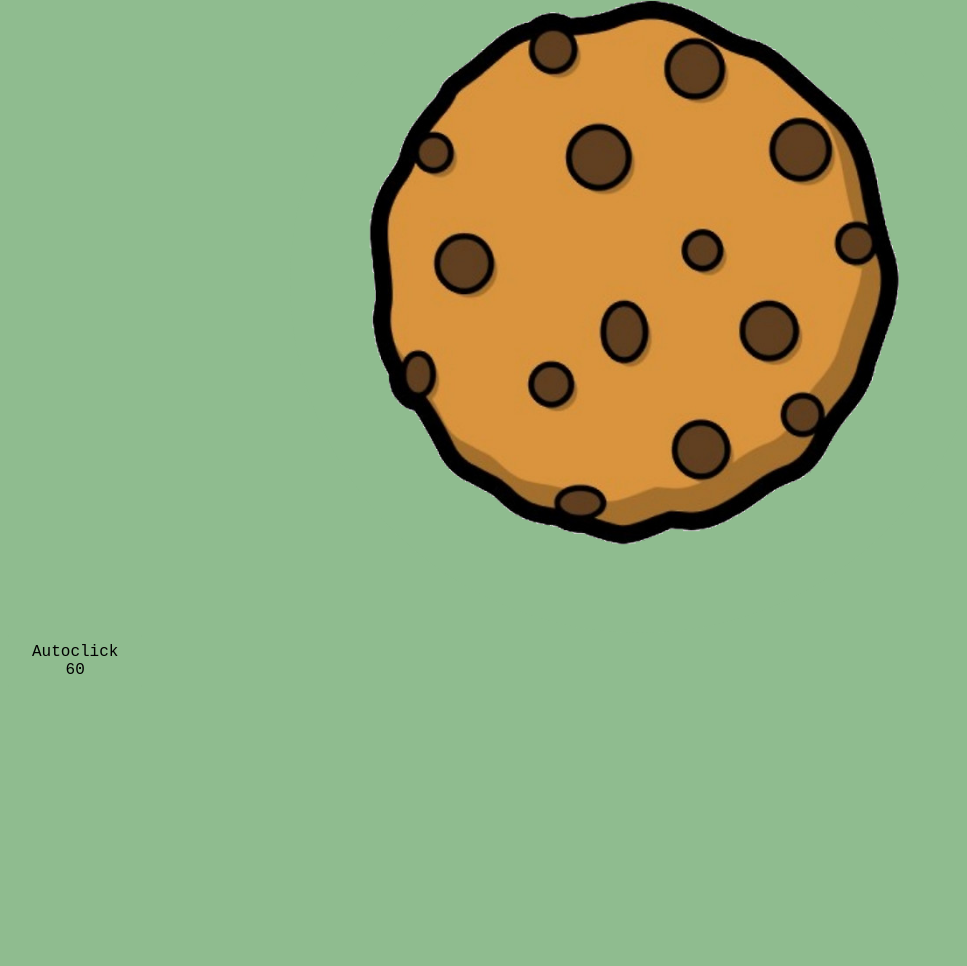
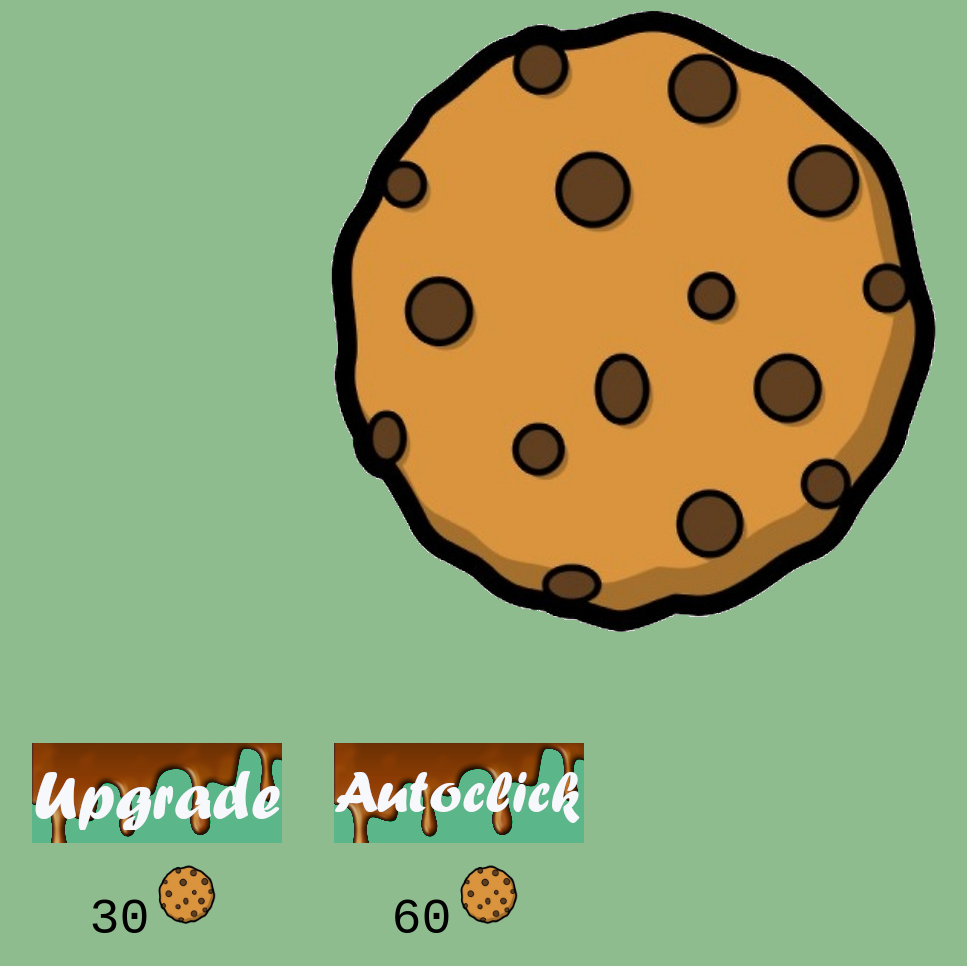
Before and after one commit to bogedorian/GB_Cookie_Clicker, a website: page public/clicker.html in a window 1280 px wide. Shown: the part 216-1182 px from the top of the page, without its empty margins (0-967 px from the left). Before the commit the page ends 857 px from the top, so only its background shows below. Drawn offline with Linux system fonts and the light colour scheme.

Commit message:
button stylings

```diff
--- a/public/clicker.html
+++ b/public/clicker.html
@@ -11,9 +11,13 @@
 
 <div id="main">
     <div class="cookies"><span id="total">0</span>Cookies</div>
-    <div id="asd"><button class="button"><img src="img/cookie.png" alt="cookie" class="center" onclick="Add()"></button></div>
-    <button id=upgrbtn class="buttongroup upgradebtn" onclick="upgrd()">Upgrade<br><span id="upgpr">30</span></button>
-    <button id=aclbtn class="buttongroup autoclick" onclick="auto()">Autoclick<br><span id="acpr">60</span></button>
+</div>
+<div id="asd">
+    <button class="button"><img src="img/cookie.png" alt="cookie" class="center" onclick="Add()"></button>
+</div>
+<div id=upgrades>
+    <button id=upgrbtn class="buttongroup upgradebtn" onclick="upgrd()"><img src="img/upgrade.png" id="upgdesign"><br><span id="upgpr">30</span><img src="img/cookie.png" width="75" height="75"></button>
+    <button id=aclbtn class="buttongroup autoclick" onclick="auto()"><img src="img/autoclick.png"><br><span id="acpr">60</span><img src="img/cookie.png" width="75" height="75"></button>
 </div>
 
 </body>
--- a/public/css/styling.css
+++ b/public/css/styling.css
@@ -10,16 +10,17 @@
     display: flex;
     justify-content: center;
   }
-  img {
+  center {
     width: 700px;
   }
 
-  img:active{
+  center:active{
     transform: scale(1.05);
   }
 
   #upgrdbtn , #autoclick{
     display: inline-block;
+    margin-right: 5px;
   }
   .buttongroup {
     border: 1px solid green;
@@ -27,10 +28,11 @@
     padding: 15px 32px;
     text-decoration: black;
     display: inline-block;
-    font-size: 16px;
+    font-size: 50px;
     cursor: pointer;
     outline: none;
     text-align: center;
+    align-items: center;
 }
 
   .autoclick:hover{
@@ -50,10 +52,11 @@
     border-bottom-style: solid;
     border-top-width: 0px;
     background-color: darkseagreen;
-    position: fixed;
+    position: relative;
     font-family: monospace;
     border-radius: 4px;
     padding: 10px 24px;
+    margin: 0 auto;
   }
   .autoclick {
     border-left-style: solid;
@@ -65,10 +68,11 @@
     border-bottom-style: solid;
     border-top-width: 0px;
     background-color: darkseagreen;
-    position: fixed;
+    position: relative;
     font-family: monospace;
     border-radius: 4px;
     padding: 10px 24px;
+    margin: 0 auto;
   }
   .button{
     margin: 0 auto;
@@ -86,3 +90,7 @@
  #total {
    margin-right: 20px;
  }
+ .upgdesign{
+   height: 100px;
+   width: 250px;
+ }
```
Also changed, not shown: public/img/autoclick.png (added), public/img/upgrade.png (added).
